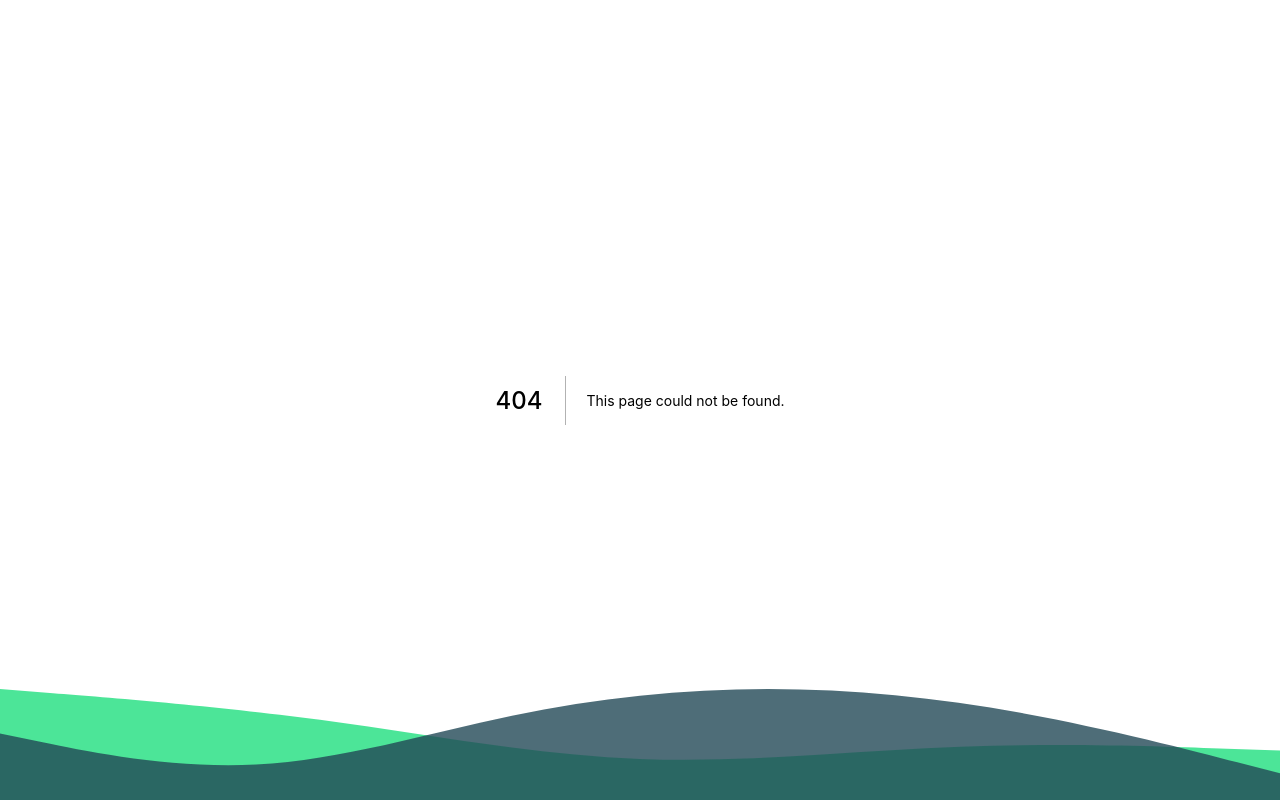
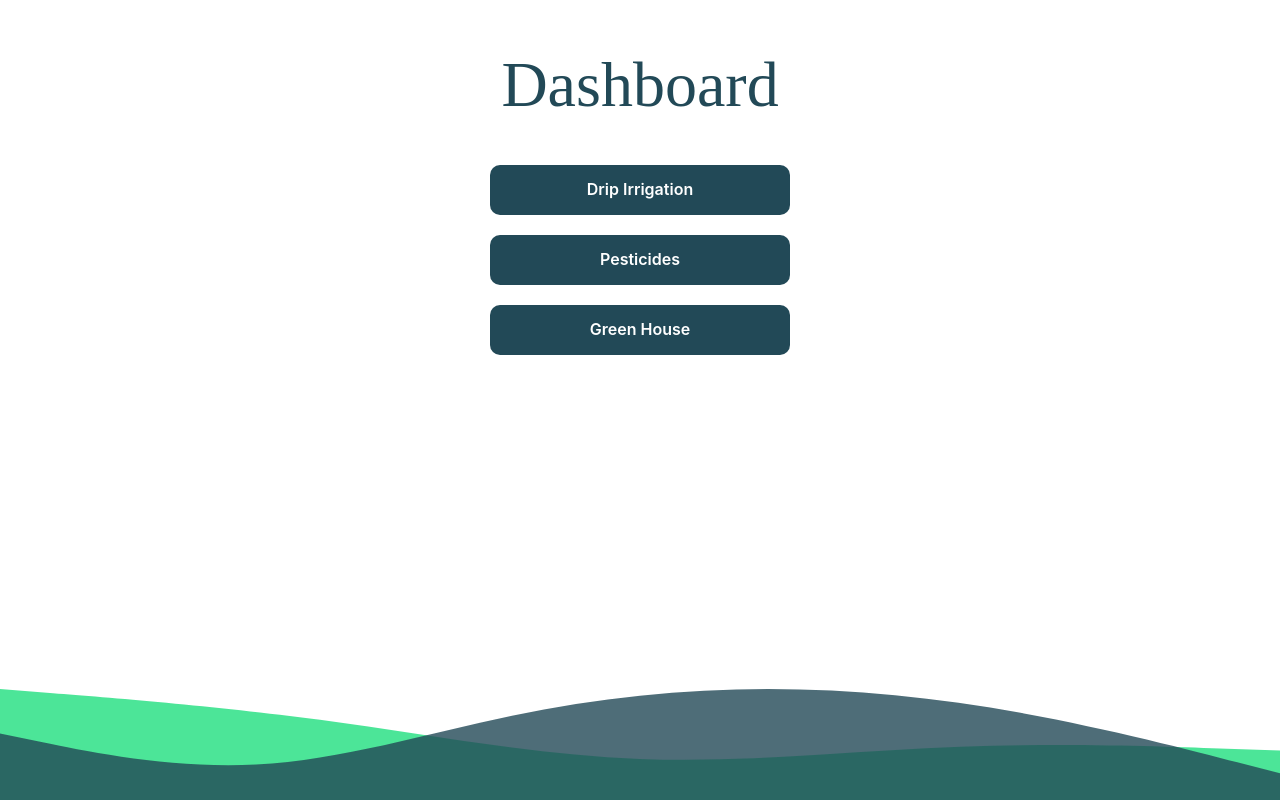
Before and after one commit to AgrotechASETeam15/agrotech-frontend, a Next.js app: page /dashboard in a window 1280 px wide. Before the commit this address had no page. Built offline with nearby package versions, Linux system fonts and the light colour scheme.

Commit message:
style: main dashboard screen

```diff
--- /dev/null
+++ b/components/dashboard/Dashboard.jsx
@@ -0,0 +1,107 @@
+import {
+  Box,
+  Button,
+  Checkbox,
+  Flex,
+  Input,
+  Text,
+  Modal,
+  ModalCloseButton,
+  ModalBody,
+  ModalContent,
+  ModalFooter,
+  ModalHeader,
+  ModalOverlay,
+} from "@chakra-ui/react";
+import React, { useState } from "react";
+import { useRouter } from "next/router";
+
+const Dashboard = () => {
+  const router = useRouter();
+
+  const [isOpen, setisOpen] = useState(false);
+
+  return (
+    <Flex
+      justifyContent={"center"}
+      alignItems={"center"}
+      direction={"column"}
+      gap={"40px"}
+      paddingTop={"45px"}
+      //   height={'100vh'}
+    >
+      <Flex justifyContent={"center"} alignItems={"center"}>
+        <Text
+          fontFamily={"Lexend Deca"}
+          fontStyle={"normal"}
+          fontWeight={"400"}
+          fontSize={"64px"}
+          lineHeight={"80px"}
+          color={"#224957"}
+        >
+          Dashboard
+        </Text>
+      </Flex>
+      <Flex
+        justifyContent={"center"}
+        alignItems={"center"}
+        flexDirection={"column"}
+        gap={"20px"}
+      >
+        <Button
+          width={"300px"}
+          height={"50px"}
+          background={"#224957"}
+          borderRadius={"10px"}
+          color={"#ffffff"}
+          _hover={{
+            background: "#20DF7F",
+          }}
+          onClick={() => router.push("/drip-irrigation")}
+        >
+          Drip Irrigation
+        </Button>
+        <Button
+          width={"300px"}
+          height={"50px"}
+          background={"#224957"}
+          borderRadius={"10px"}
+          color={"#ffffff"}
+          _hover={{
+            background: "#20DF7F",
+          }}
+          onClick={() => setisOpen(true)}
+        >
+          Pesticides
+        </Button>
+        <Button
+          width={"300px"}
+          height={"50px"}
+          background={"#224957"}
+          borderRadius={"10px"}
+          color={"#ffffff"}
+          _hover={{
+            background: "#20DF7F",
+          }}
+          onClick={() => setisOpen(true)}
+        >
+          Green House
+        </Button>
+      </Flex>
+      <Modal isCentered isOpen={isOpen} onClose={() => setisOpen(false)}>
+        <ModalOverlay />
+        <ModalContent>
+          <ModalHeader>Work in progress</ModalHeader>
+          <ModalCloseButton />
+          <ModalBody>
+            <Text>This feature will unlock in feature.</Text>
+          </ModalBody>
+          <ModalFooter>
+            <Button onClick={() => setisOpen(false)}>Ok</Button>
+          </ModalFooter>
+        </ModalContent>
+      </Modal>
+    </Flex>
+  );
+};
+export default Dashboard;
--- /dev/null
+++ b/pages/dashboard/index.jsx
@@ -0,0 +1,12 @@
+import { Box } from "@chakra-ui/react";
+import React from "react";
+import Dashboard from "../../components/dashboard/Dashboard";
+
+const MainDashboard = () => {
+  return (
+    <Box>
+      <Dashboard />
+    </Box>
+  );
+};
+export default MainDashboard;
```
